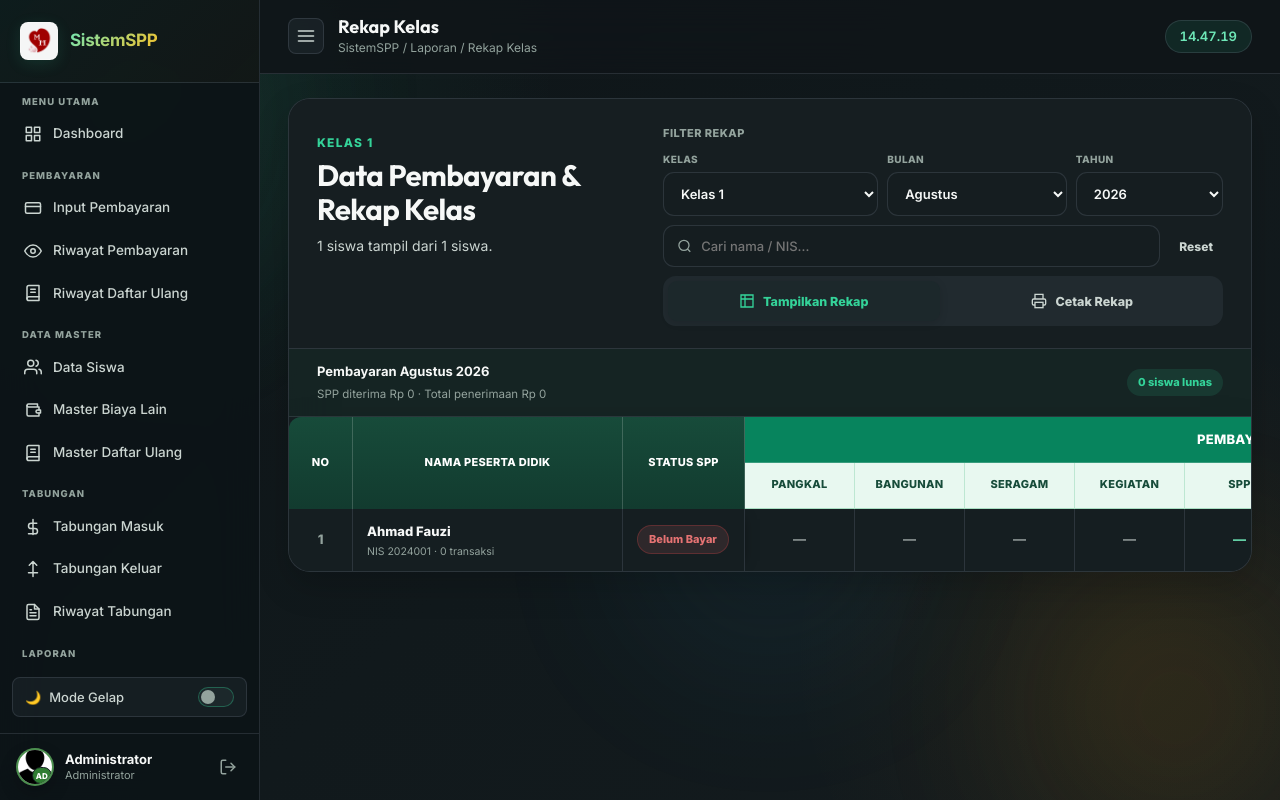
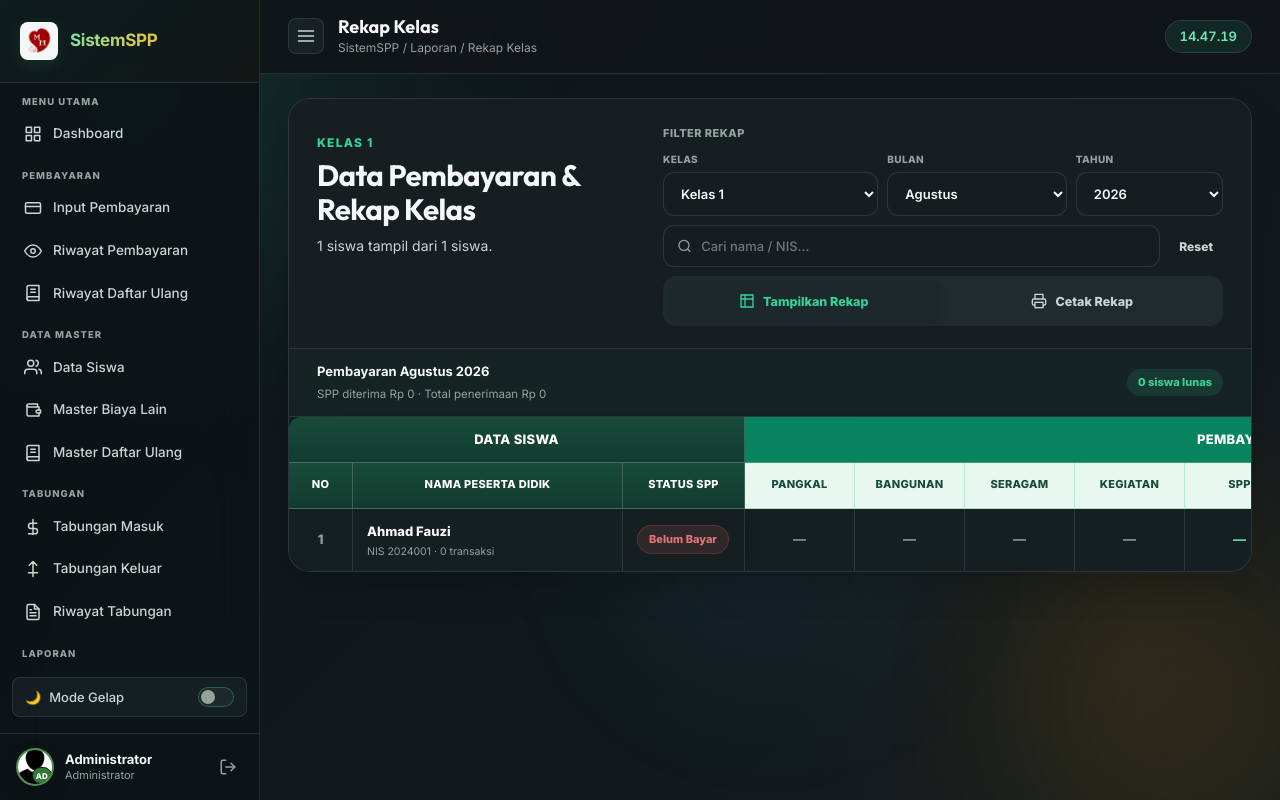
Before and after one commit to Jayszrs/spp-management-system, a PHP site: page /laporan/rekap_kelas.php in a window 1280 px wide. Run offline with PHP 8.4, Linux system fonts and the light colour scheme; a user stored in the database is signed in; data comes from the database, SQL or seed files in the repository; data that the repository does not hold is empty.

Commit message:
Split recap header into compact grouped rows

```diff
--- a/assets/css/style.css
+++ b/assets/css/style.css
@@ -2678,17 +2678,22 @@ input[list]::-webkit-calendar-picker-indicator { display: none !important; }
   font-weight: 850;
   letter-spacing: 0.28px;
 }
+.recap-report-shell .class-recap-table th.recap-identity-group-head {
+  background: linear-gradient(180deg, #174b3a 0%, #123b2f 100%) !important;
+  color: #fff !important;
+  text-align: center;
+  font-size: 13px;
+  border-top-left-radius: 12px;
+  border-right: 1px solid rgba(255,255,255,0.18);
+}
 .recap-report-shell .class-recap-table th.recap-identity-head {
   background: linear-gradient(180deg, #174b3a 0%, #123b2f 100%) !important;
   color: #fff !important;
   text-align: center;
   vertical-align: middle;
   border-right: 1px solid rgba(255,255,255,0.18);
-  border-bottom: 0;
+  border-bottom: 1px solid rgba(255,255,255,0.18);
   box-shadow: none;
-}
-.recap-report-shell .class-recap-table thead tr:first-child th.recap-identity-head:first-child {
-  border-top-left-radius: 12px;
 }
 .recap-report-shell .class-recap-table th.recap-number-head {
   width: 64px;
--- a/laporan/rekap_kelas.php
+++ b/laporan/rekap_kelas.php
@@ -166,7 +166,7 @@ unset($row);
   <meta name="description" content="Rekap pembayaran siswa berdasarkan kelas dan periode." />
   <link rel="preconnect" href="https://fonts.googleapis.com" />
   <link href="https://fonts.googleapis.com/css2?family=Inter:wght@300;400;500;600;700;800&display=swap" rel="stylesheet" />
-  <link rel="stylesheet" href="../assets/css/style.css?v=5.3" />
+  <link rel="stylesheet" href="../assets/css/style.css?v=5.4" />
   <script>(function(){var t=localStorage.getItem('spp_theme')||'dark';document.documentElement.setAttribute('data-theme',t);})();</script>
 </head>
 <body>
@@ -257,12 +257,13 @@ unset($row);
           <table class="payment-table class-recap-table">
             <thead>
               <tr>
-                <th rowspan="2" class="recap-identity-head recap-number-head">No</th>
-                <th rowspan="2" class="recap-identity-head">Nama Peserta Didik</th>
-                <th rowspan="2" class="recap-identity-head">Status SPP</th>
+                <th colspan="3" class="recap-identity-group-head">Data Siswa</th>
                 <th colspan="10" class="recap-group-head">Pembayaran <?= recap_e($monthNames[$filterMonth]) ?> <?= $filterYear ?></th>
               </tr>
               <tr>
+                <th class="recap-identity-head recap-number-head">No</th>
+                <th class="recap-identity-head">Nama Peserta Didik</th>
+                <th class="recap-identity-head">Status SPP</th>
                 <th class="recap-component-head">Pangkal</th>
                 <th class="recap-component-head">Bangunan</th>
                 <th class="recap-component-head">Seragam</th>
```
